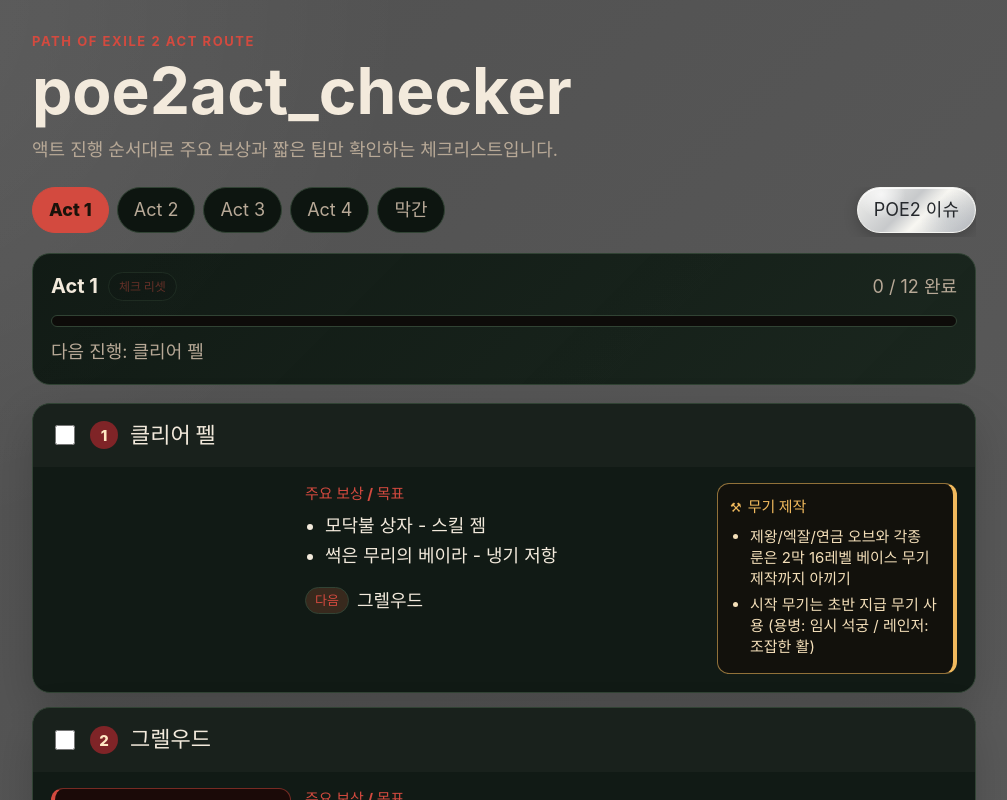
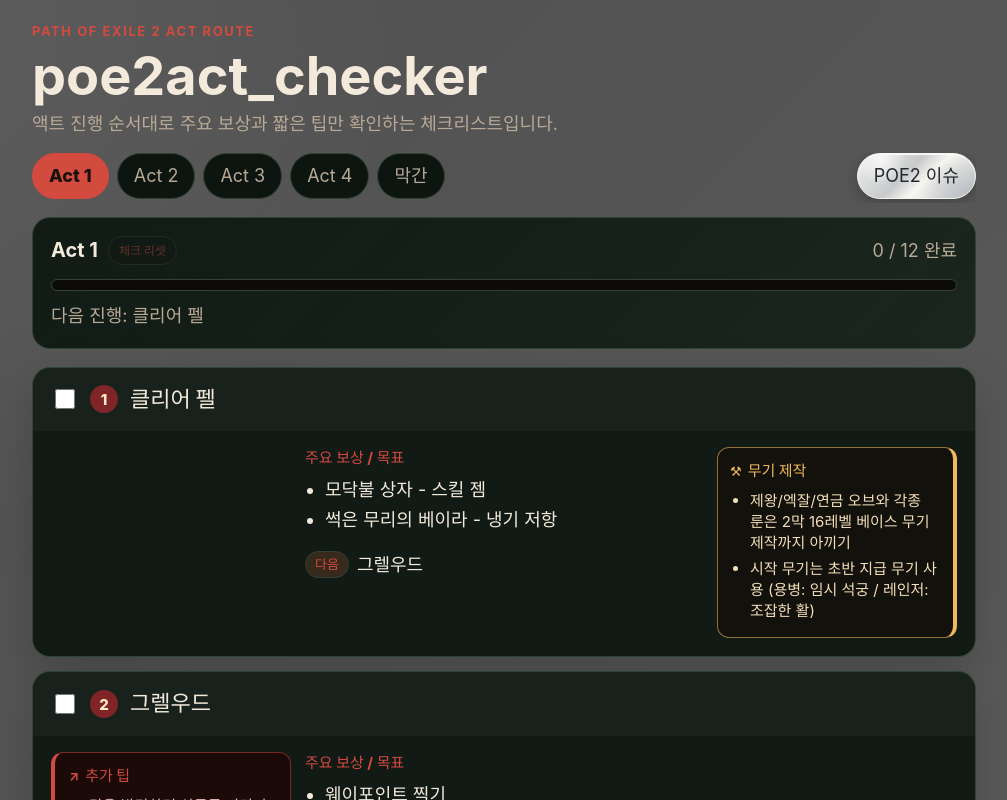
Before and after one commit to chrier/poe2act_checker, a React (Vite) app: page / in a window 1280 px wide. Shown: the top 800 px of the page, without its empty margins (136-1143 px from the left). Built offline with nearby package versions, Linux system fonts and the light colour scheme.

Commit message:
Add more POE2 videos and compact issue layout

```diff
--- a/src/App.css
+++ b/src/App.css
@@ -13,7 +13,7 @@
   isolation: isolate;
   margin: 0 auto;
   min-height: 100vh;
-  padding: 32px 18px 56px;
+  padding: 22px 18px 48px;
   position: relative;
   width: min(980px, 100%);
 }
@@ -120,7 +120,7 @@
 }
 
 .app-header {
-  margin-bottom: 22px;
+  margin-bottom: 14px;
 }
 
 .eyebrow {
@@ -133,9 +133,9 @@
 }
 
 h1 {
-  font-size: clamp(34px, 7vw, 64px);
+  font-size: clamp(32px, 6vw, 54px);
   line-height: 1;
-  margin: 0 0 14px;
+  margin: 0 0 8px;
 }
 
 .description {
@@ -146,7 +146,7 @@
 .act-tabs {
   display: flex;
   gap: 8px;
-  margin: 24px 0 16px;
+  margin: 16px 0 14px;
   overflow-x: auto;
   padding-bottom: 4px;
 }
--- a/src/App.tsx
+++ b/src/App.tsx
@@ -214,15 +214,6 @@
         </>
       ) : (
         <section className="issue-page" aria-label="POE2 이슈">
-          <div className="issue-hero">
-            <p className="eyebrow">POE2 Issue Board</p>
-            <h2>POE2 이슈</h2>
-            <p>
-              패치, 빌드 메타, 액트 동선, 보상 누락처럼 체크리스트에 반영할 만한 글을
-              짧은 인용과 요약, 원문 링크 중심으로 모아두는 페이지입니다.
-            </p>
-          </div>
-
           <div className="issue-list">
             {issueItems.filter((issue) => !issue.hidden).map((issue) => (
               <article className="issue-card" key={issue.id}>
--- a/src/data/issues.ts
+++ b/src/data/issues.ts
@@ -1,6 +1,36 @@
 import type { IssueItem } from '../types'
 
 export const issueItems: IssueItem[] = [
+  {
+    id: 'youtube-spirit-walker-ascendancy-showcase',
+    category: '전직 클래스',
+    title: '헌트리스 전직 Spirit Walker 쇼케이스',
+    quote:
+      '“이 전직 클래스는 혼백의 세 가지 위상을 중심에 두고 있습니다. 혈기, 원시, 야생이죠.”',
+    summary:
+      'Path of Exile 공식 영상에서 고대의 귀환에 추가되는 헌트리스 전직 Spirit Walker를 상세 소개했습니다. 핵심은 수사슴을 활용하는 혈기 경로, 올빼미 깃털로 투사체를 강화하는 원시 경로, 곰 반려수를 부르는 야생 경로입니다. 세 위상을 모두 강화하는 신성한 합일, 소환수 빌드용 우상 숭배, 보스까지 길들일 수 있는 자연의 질서가 주요 포인트로 소개됩니다. 후반부에서는 돌개바람과 투사체를 결합한 폭풍인도자 빌드, 반려수 제한을 크게 완화하는 숲의 제웅을 활용한 동물원 사육사 빌드 예시도 보여줍니다.',
+    sourceName: 'Path of Exile YouTube',
+    sourceUrl: 'https://www.youtube.com/watch?v=86MS6GHBAOg',
+    sourceType: 'youtube',
+    videoEmbedUrl: 'https://www.youtube.com/embed/86MS6GHBAOg',
+    status: '확인 필요',
+    tags: ['Spirit Walker', '헌트리스', '전직 클래스', '고대의 귀환', '반려수', '투사체', '빌드 예시'],
+  },
+  {
+    id: 'youtube-dusk-salvation-grenade-launchers',
+    category: '고유 아이템',
+    title: '해질녘과 구원, 신규 방패·유탄 발사기 고유 아이템 공개',
+    quote:
+      '“솔직히 이건 석궁이라고 할 수도 없습니다. 사실 이 고유 아이템을 위해 완전히 새로운 기본 유형을 만들었습니다.”',
+    summary:
+      'Path of Exile 공식 영상에서 고대의 귀환에 추가되는 엔드게임 고유 아이템 해질녘과 구원을 소개했습니다. 해질녘은 균열 군주 툴의 방패로, 방패를 던진 뒤 다시 사용하면 방패 위치로 순간이동해 지면을 강타하는 방식의 플레이를 제공합니다. 구원은 일반 탄약 스킬 대신 다양한 유탄을 활용하는 트라탄 계열 무기로, 충분히 전투를 이어가면 유탄 스킬의 재사용 대기시간을 무시하고 발사 속도를 크게 높이는 폭발 중심 플레이를 지원합니다. 영상은 구원이 사실상 유탄 발사기용 새로운 기본 유형을 여는 아이템이라고 설명합니다.',
+    sourceName: 'Path of Exile YouTube',
+    sourceUrl: 'https://www.youtube.com/watch?v=jsp5NFH5714',
+    sourceType: 'youtube',
+    videoEmbedUrl: 'https://www.youtube.com/embed/jsp5NFH5714',
+    status: '확인 필요',
+    tags: ['고대의 귀환', '해질녘', '구원', '고유 아이템', '유탄 발사기', '방패', '엔드게임'],
+  },
   {
     id: 'youtube-chris-wilson-jonathan-rogers-poe2-interview',
     category: '개발 인터뷰',
```
